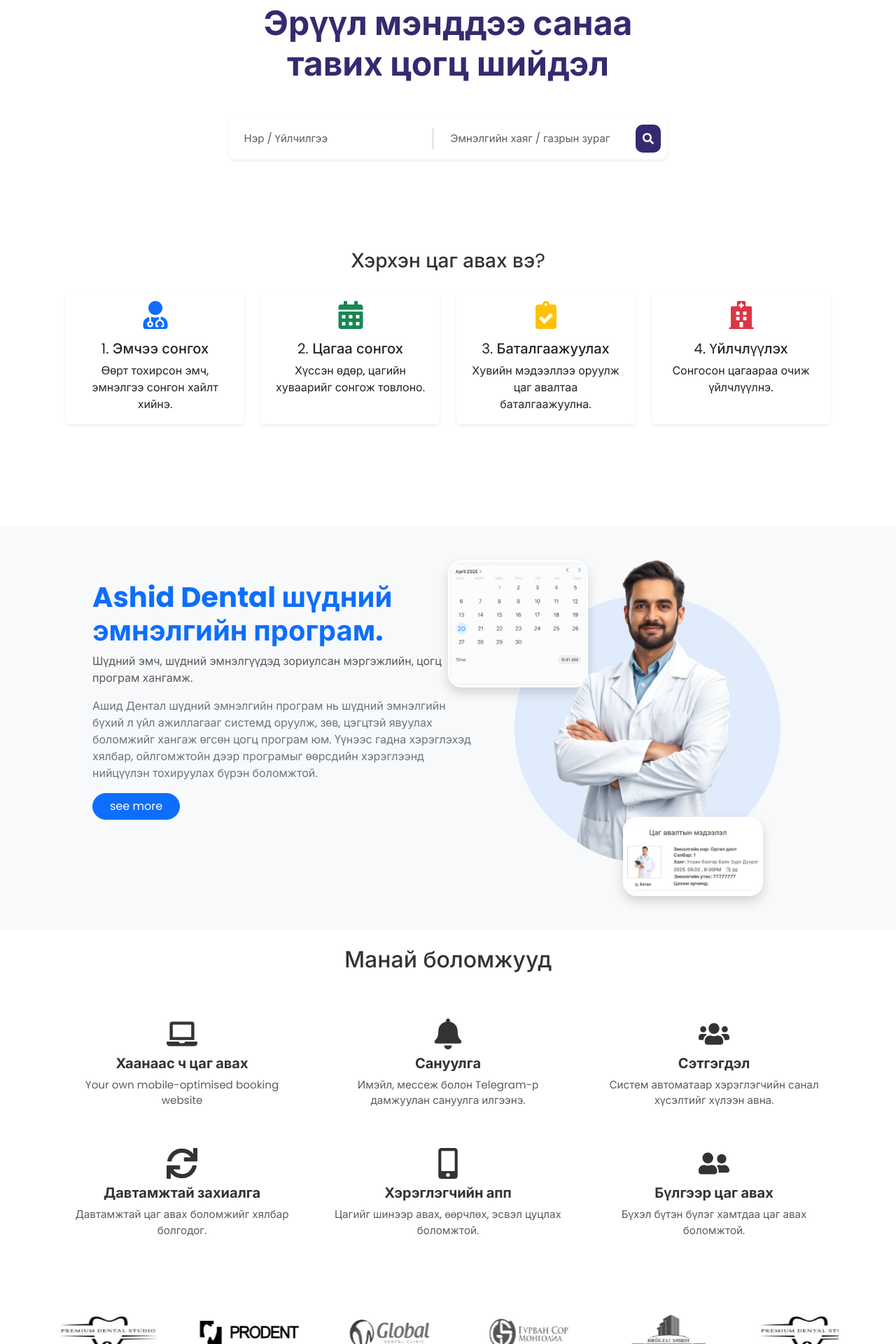
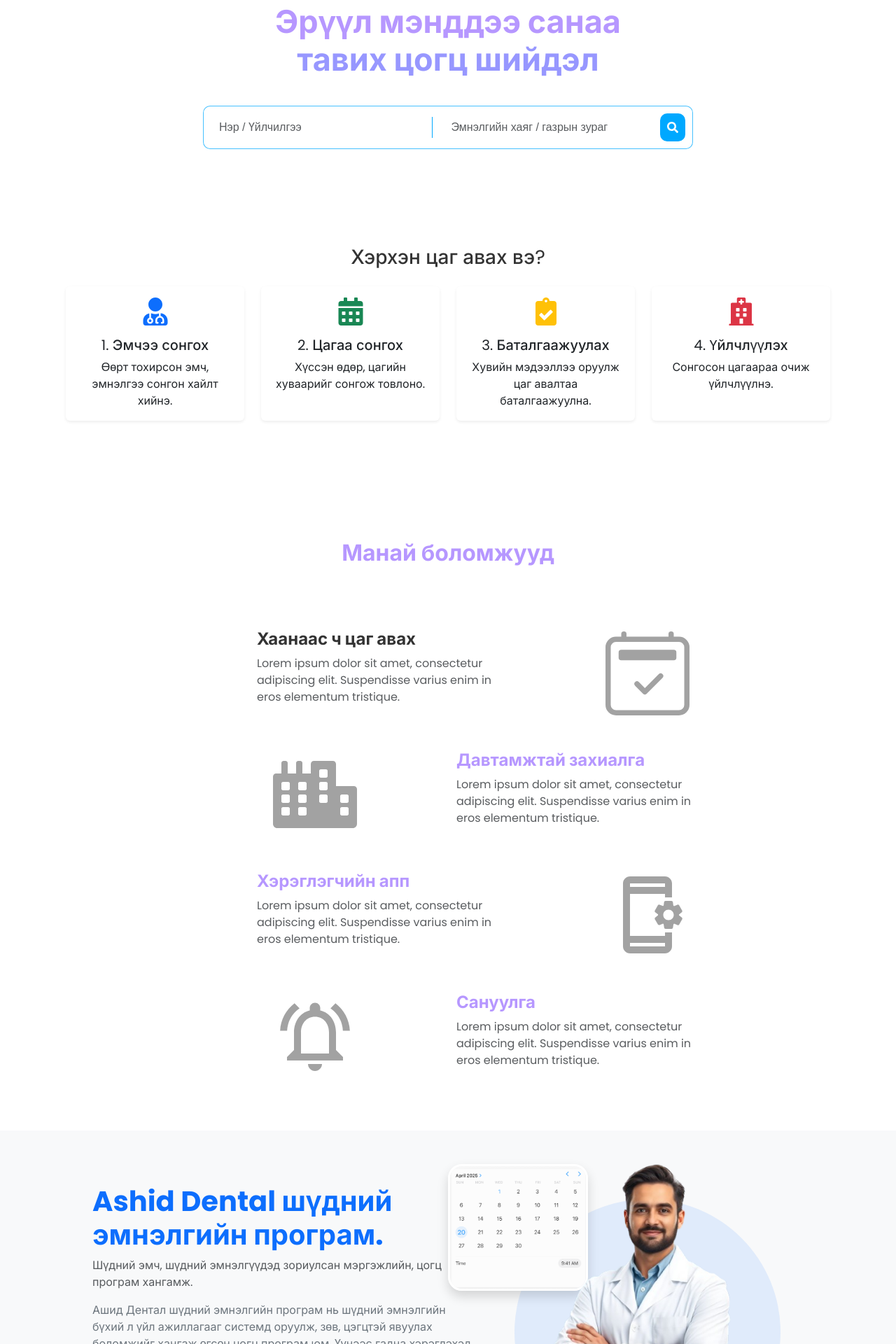
Before and after one commit to khishigtogtokh321/Project, a React (Vite) app: page / in a window 1280 px wide. Shown: the part 140-2060 px from the top of the page at 70% size. Built offline with nearby package versions, Linux system fonts and the light colour scheme.

Commit message:
SearchBar , features, home UI deer ajilsan

```diff
--- a/src/components/Features.jsx
+++ b/src/components/Features.jsx
@@ -1,101 +1,78 @@
-// src/components/Features.jsx
-import React, { useState } from "react";
-import { Container, Row, Col, Button } from "react-bootstrap";
+import React from "react";
+import { Container, Row, Col } from "react-bootstrap";
 import {
-  FaLaptop,
-  FaBell,
-  FaUsers,
-  FaSync,
-  FaMobileAlt,
-  FaUserFriends
+  FaCity,
+  FaUserTie,
+  FaLock
 } from "react-icons/fa";
+import { BsCalendar2Check } from 'react-icons/bs';
+import { MdOutlineAppSettingsAlt } from 'react-icons/md';
+import { MdOutlineNotificationsActive } from 'react-icons/md';
 
-const FEATURES_MN = [
-  {
-    id: 1,
-    icon: <FaLaptop size={44} />,
-    title: "Хаанаас ч цаг авах",
-    text: "Your own mobile-optimised booking website",
-    extraText: "Or integration with your existing site, Facebook, Instagram, Google, or branded client app",
-  },
-  {
-    id: 2,
-    icon: <FaBell size={44} />,
-    title: "Сануулга",
-    text: "Имэйл, мессеж болон Telegram-р дамжуулан сануулга илгээнэ."
-  },
-  {
-    id: 3,
-    icon: <FaUsers size={44} />,
-    title: "Сэтгэгдэл",
-    text: "Систем автоматаар хэрэглэгчийн санал хүсэлтийг хүлээн авна."
-  },
-  {
-    id: 4,
-    icon: <FaSync size={44} />,
-    title: "Давтамжтай захиалга",
-    text: "Давтамжтай цаг авах боломжийг хялбар болгодог."
-  },
-  {
-    id: 5,
-    icon: <FaMobileAlt size={44} />,
-    title: "Хэрэглэгчийн апп",
-    text: "Цагийг шинээр авах, өөрчлөх, эсвэл цуцлах боломжтой."
-  },
-  {
-    id: 6,
-    icon: <FaUserFriends size={44} />,
-    title: "Бүлгээр цаг авах",
-    text: "Бүхэл бүтэн бүлэг хамтдаа цаг авах боломжтой."
-  }
-];
+const Features = () => {
+  return (
+    <section className="py-4 features-section" style={{maxHeight: '1300px'}}>
+      <h2 className="fw-bold text-align-center " style={{color: '#B697FF', textAlign: 'center', marginBottom: '90px'}}  >Манай <span>боломжууд</span></h2>
+      <Container >
 
-function Features() {
-  const [hoveredIds, setHoveredIds] = useState([]);
+        {/* 1 */}
+        <Row className="features-left align-items-center mb-5 ">
+          <Col  md={{ span: 4, offset: 3 }}>
+            <h4 className="fw-bold" >Хаанаас ч цаг авах</h4>
+            <p className="text-muted">
+              Lorem ipsum dolor sit amet, consectetur adipiscing elit.
+              Suspendisse varius enim in eros elementum tristique.
+            </p>
+          </Col>
+          <Col md={4} className="text-center">
+            <BsCalendar2Check className="feature-icon" />
+          </Col>
+        </Row>
 
-  const toggleHover = (id, isEnter) => {
-    if (isEnter) {
-      setHoveredIds((prev) => [...prev, id]);
-    } else {
-      setHoveredIds((prev) => prev.filter((x) => x !== id));
-    }
-  };
+        {/* 2 */}
+        <Row className="features-right align-items-center mb-5 justify-content-center flex-row-reverse">
+          <Col  md={4}>
+            <h4 className="fw-bold" style={{color: '#B697FF'}} >Давтамжтай захиалга</h4>
+            <p className="text-muted">
+              Lorem ipsum dolor sit amet, consectetur adipiscing elit.
+              Suspendisse varius enim in eros elementum tristique.
+            </p>
+          </Col>
+          <Col md={4} className="text-center">
+            <FaCity className="feature-icon" />
+          </Col>
+        </Row>
 
+        {/* 3 */}
+        <Row className="features-left align-items-center  mb-5">
+          <Col  md={{ span: 4, offset: 3 }}>
+            <h4 className="fw-bold" style={{color: '#B697FF'}}  >Хэрэглэгчийн апп</h4>
+            <p className="text-muted">
+              Lorem ipsum dolor sit amet, consectetur adipiscing elit.
+              Suspendisse varius enim in eros elementum tristique.
+            </p>
+          </Col>
+          <Col md={4} className="text-center">
+            <MdOutlineAppSettingsAlt className="feature-icon" />
+          </Col>
+        </Row>
 
-
-  return (
-    <Container className="my-4">
-      {/* Section Title */}
-      <h2 className="text-center mb-5">
-        Манай <span className="accent">боломжууд</span>
-      </h2>
-
-      {/* Features Grid */}
-      <Row>
-        {FEATURES_MN.map((f) => {
-          const isHovered = hoveredIds.includes(f.id);
-          return (
-            <Col key={f.id} md={4} sm={6} className="mb-4">
-              <div
-                className="feature-card text-center p-3"
-                onMouseEnter={() => toggleHover(f.id, true)}
-                onMouseLeave={() => toggleHover(f.id, false)}
-              >
-                <div className="icon-wrap mb-2" style={{ transition: "all 0.3s" }}>
-                  {f.icon}
-                </div>
-                <h5>{f.title}</h5>
-                <p className="text-muted mb-0">{f.text}</p>
-                {isHovered && f.extraText && (
-                  <p className="text-muted mt-0 color-primary" >{f.extraText}</p>
-                )}
-              </div>
-            </Col>
-          );
-        })}
-      </Row>
-    </Container>
+        {/* 4 */}
+        <Row className="features-right align-items-center justify-content-center mb-5 flex-row-reverse">
+          <Col md={4}>
+            <h4 className="fw-bold" style={{color: '#B697FF'}} >Сануулга</h4>
+            <p className="text-muted">
+              Lorem ipsum dolor sit amet, consectetur adipiscing elit.
+              Suspendisse varius enim in eros elementum tristique.
+            </p>
+          </Col>
+          <Col md={4} className="text-center">
+            <MdOutlineNotificationsActive className="feature-icon" />
+          </Col>
+        </Row>
+      </Container>
+    </section>
   );
-}
+};
 
 export default Features;
--- a/src/components/Hero.jsx
+++ b/src/components/Hero.jsx
@@ -20,7 +20,7 @@ export default function Hero() {
     }}>
       <Row className="text-center my-5">
         <Col >
-          <h1 className=" fw-bold display-5 " style={{color: "#37296F", fontWeight: "700"}} >Эрүүл мэнддээ санаа<br />тавих цогц шийдэл</h1>
+          <h1 className=" fw-bold display-5 " style={{color: "#B697FF", fontWeight: "700", fontSize: '45px'}} >Эрүүл мэнддээ санаа<br /><span style={{color: "#9797ffff", fontWeight: "700"}} >тавих цогц шийдэл</span> </h1>
 
           <SearchBar/>
           <HowToBook />
--- a/src/components/SearchBar.jsx
+++ b/src/components/SearchBar.jsx
@@ -1,38 +1,125 @@
 import { Container, Row, Col, Form } from "react-bootstrap";
 import { FaSearch } from "react-icons/fa";
-
-const SearchBar = () => {
- return (
-    <Container
-      className="my-5"
-      style={{ position: "relative" }}
-    >
-      <Row className="justify-content-center">
-        <Col xs={7}>
-          <div className="search-box d-flex flex-column flex-md-row align-items-stretch gap-2 shadow-sm ">
-
-            <Form.Control
-              type="text"
-              placeholder="Нэр / Үйлчилгээ"
-              className="search-input"
-            />
+import React, { useState } from "react";
 
 
-            <span className="divider"></span>
+const mockResults = [
+  {
+    id: 1,
+    name: "Discret'Son - Laboratoire auditif",
+    type: "Centre auditif",
+    location: "Eaubonne",
+    logo: "🔊",
+  },
+  {
+    id: 2,
+    name: "Krys Audition - La Châtre",
+    type: "Centre auditif",
+    location: "La Châtre",
+    logo: "🎧",
+  },
+  {
+    id: 3,
+    name: "Krys Audition La Couronne - Cc Auchan",
+    type: "Centre auditif",
+    location: "La Couronne",
+    logo: "🎧",
+  },
+  {
+    id: 4,
+    name: "Phonème - Saint-Lô - Germain Lebictel",
+    type: "Audioprothésiste",
+    location: "Saint-Lô",
+    logo: "👤",
+  },
+   {
+    id: 5,
+    name: "Phonème - Saint-Lô - Germain Lebictel",
+    type: "Audioprothésiste",
+    location: "Saint-Lô",
+    logo: "👤",
+  },
+   {
+    id: 6,
+    name: "Phonème - Saint-Lô - Germain Lebictel",
+    type: "Audioprothésiste",
+    location: "Saint-Lô",
+    logo: "👤",
+  },
+   {
+    id: 7,
+    name: "Phonème - Saint-Lô - Germain Lebictel",
+    type: "Audioprothésiste",
+    location: "Saint-Lô",
+    logo: "👤",
+  },
+];
 
-            <Form.Control
-              type="text"
-              placeholder="Эмнэлгийн хаяг / газрын зураг"
-              className="search-input"
-            />
-            <button className="search-btn">
+
+export default function SearchBar() {
+
+  const [query, setQuery] = useState("");
+  const [open, setOpen] = useState(false);
+
+  const filtered = mockResults.filter((r) =>
+     r.name.toLowerCase().includes(query.toLowerCase())
+  );
+
+  return (
+    <div className="app-container">
+      <div className="search-section" >
+        <div className="search-box">
+          <input
+            type="text"
+            className="form-control"
+            placeholder="Нэр / Үйлчилгээ "
+            value={query}
+            onChange={(e) => setQuery(e.target.value)}
+            onFocus={() => setOpen(true)}
+          />
+           <span className="divider"></span>
+          <input
+            type="text"
+            className="form-control where-input"
+            placeholder="Эмнэлгийн хаяг / газрын зураг"
+
+          />
+          <button className="search-btn">
               <FaSearch />
-            </button>
+          </button>
+        </div>
+        {open && (
+          <div
+            className="dropdown-list"
+            onMouseLeave={() => setOpen(false)}
+          >
+            {filtered.length === 0 ? (
+              <div className="dropdown-empty">No results</div>
+            ) : (
+              filtered.map((item) => (
+                <div
+                  key={item.id}
+                  className="dropdown-item"
+                  onMouseDown={() => {
+                    setQuery(item.name);
+                    setOpen(false);
+                  }}
+                >
+                  <img src="src/assets/ashidLogo.png" className="item-logo" />
+                  <div className="item-text">
+                    <div className="item-title">{item.name}</div>
+                    <div className="item-sub">
+                      {item.type} - {item.location}
+                    </div>
+                  </div>
+                </div>
+              ))
+            )}
           </div>
-        </Col>
-      </Row>
-    </Container>
+        )}
+      </div>
+
+
+    </div>
   );
 };
-
-export default SearchBar;
--- a/src/index.css
+++ b/src/index.css
@@ -10,7 +10,7 @@
   --btn-gradient-end: #0397e6;
   --shadow-lg: 0 18px 40px rgba(11,54,80,0.08);
 
-  /* Font sizes (desktop base) */
+
   --h1-desktop: 44px;
   --h1-tablet: 36px;
   --h1-mobile: 28px;
@@ -28,46 +28,52 @@ body {
 }
 
 .rbc-toolbar button {
-  font-size: 14px;   /* текстийн хэмжээ */
-  padding: 4px 10px; /* дотоод padding */
+  font-size: 14px;
+  padding: 4px 10px;
 }
 
 .rbc-header,
 .rbc-toolbar-label {
-  text-transform: capitalize; /* Сар, өдөр, долоо хоногийг том үсгээр эхлүүлэх */
-  font-weight: 600;           /* Илүү тод харагдуулах */
+  text-transform: capitalize;
+  font-weight: 600;
   font-size: 14px;
 }
 
 
+/* search section */
+
+.app-container {
+  padding: 10px;
+  font-family: Arial, sans-serif;
+}
+
+.search-section {
+  display: flex;
+  flex-direction: column;
+  align-items: center;
+  position: relative; /* dropdown absolute relative to here */
+  margin-top: 20px;
+}
 
 .search-box {
+  display: flex;
+  gap: 10px;
   background: #fff;
   border-radius: 10px;
   padding: 10px;
-  display: flex;
-  align-items: center;
-  gap: 10px;
+  border: 1px solid #00aaffb9;
+  max-width: 700px;
+  width: 100%;
 }
 
-.search-input {
-  flex: 1;
+.search-box input {
   border: none;
   outline: none;
-  font-size: 15px;
-  border-radius: 8px;
-  padding: 8px 12px;
-}
-
-.divider {
-  width: 1px;
-  background-color: #CAC4D0;
-  height: 30px;
-  margin: 5px 5px;
+  flex: 1;
 }
 
 .search-btn {
-  background: #37296F;
+  background: #00a8ff;
   border: none;
   border-radius: 10px;
   padding: 10px;
@@ -75,12 +81,68 @@ body {
   display: flex;
   align-items: center;
   justify-content: center;
+  gap: 12px;
 }
 
 .search-btn svg {
   color: #fff;
   font-size: 16px;
 }
+
+.dropdown-list {
+  margin-top: 10px;
+  background: #fff;
+  border-radius: 12px;
+  box-shadow: 0 4px 12px rgba(0,0,0,0.1);
+  width: 100%;
+  max-width: 700px;
+  overflow-y: auto;
+  max-height: 300px;
+  z-index: 999;
+}
+
+.dropdown-item {
+  display: flex;
+  align-items: center;
+  gap: 10px;
+  padding: 6px 10px;
+  border-bottom: 1px solid #eee;
+  cursor: pointer;
+}
+
+.dropdown-item:last-child {
+  border-bottom: none;
+}
+
+.dropdown-item:hover {
+  background: #f2f7ff;
+}
+
+.item-logo{
+  height: 55px;
+}
+
+.item-text .item-title {
+  font-weight: 600;
+}
+
+.item-text .item-sub {
+  font-size: 13px;
+  color: #6b7280;
+}
+
+.dropdown-empty {
+  padding: 16px;
+  color: #6b7280;
+}
+
+.divider {
+  width: 1px;
+  background-color: #00a8ff;
+  height: 30px;
+  margin: 5px 5px;
+}
+
 
 /* Responsive for tablet/mobile */
 @media (max-width: 1023px) {
@@ -99,6 +161,7 @@ body {
     width: 100%;
     height: 1px;
     margin: 5px 0;
+    color: #00afef09;
   }
 }
 
@@ -220,46 +283,21 @@ body {
 }
 
 
-.feature-card {
+.features-section {
   background: #fff;
-  border-radius: 12px;
-  padding: 20px;
-  text-align: center;
-  width: 100%; /* Col-д тааруулж full width */
-  transition: transform 0.3s ease, box-shadow 0.3s ease;
-  cursor: pointer;
-
 }
 
-.feature-card:hover {
-  transform: translateY(-6px);
-
+.feature-icon {
+  font-size: 120px;
+  color: #0000005d; /* саарал үндсэн */
+  transition: color 0.3s ease, transform 0.3s ease;
 }
 
-.icon-wrap {
-  margin-bottom: 16px;
-  transition: transform 0.3s ease, stroke 0.3s ease;
+.feature-icon:hover {
+  color: #FF3B6C; /* hover үед улаан */
+  transform: scale(1.1);
 }
 
-.feature-card:hover .icon-wrap svg {
-  transform: scale(1.1);
-  stroke: #FF3B6C; /* hover өнгө */
+h5 {
+  margin-bottom: 10px;
 }
-
-.feature-card h5 {
-  font-size: 1.25rem;
-  font-weight: bold;
-  margin-bottom: 8px;
-}
-
-.feature-card p {
-  font-size: 0.95rem;
-  color: #666;
-  margin-bottom: 8px;
-}
-
-.feature-card p.extra-text {
-  font-size: 0.9rem;
-  color: #00A3FF;
-  transition: opacity 0.3s ease;
-}
--- a/src/pages/Home.jsx
+++ b/src/pages/Home.jsx
@@ -9,11 +9,9 @@ export default function Home() {
   return (
     <>
       <Hero />
-       <About />
       <Freatures />
-
-
-       <ActiveCustomers />
+      <About />
+      <ActiveCustomers />
       <Contact />
     </>
   );
```
